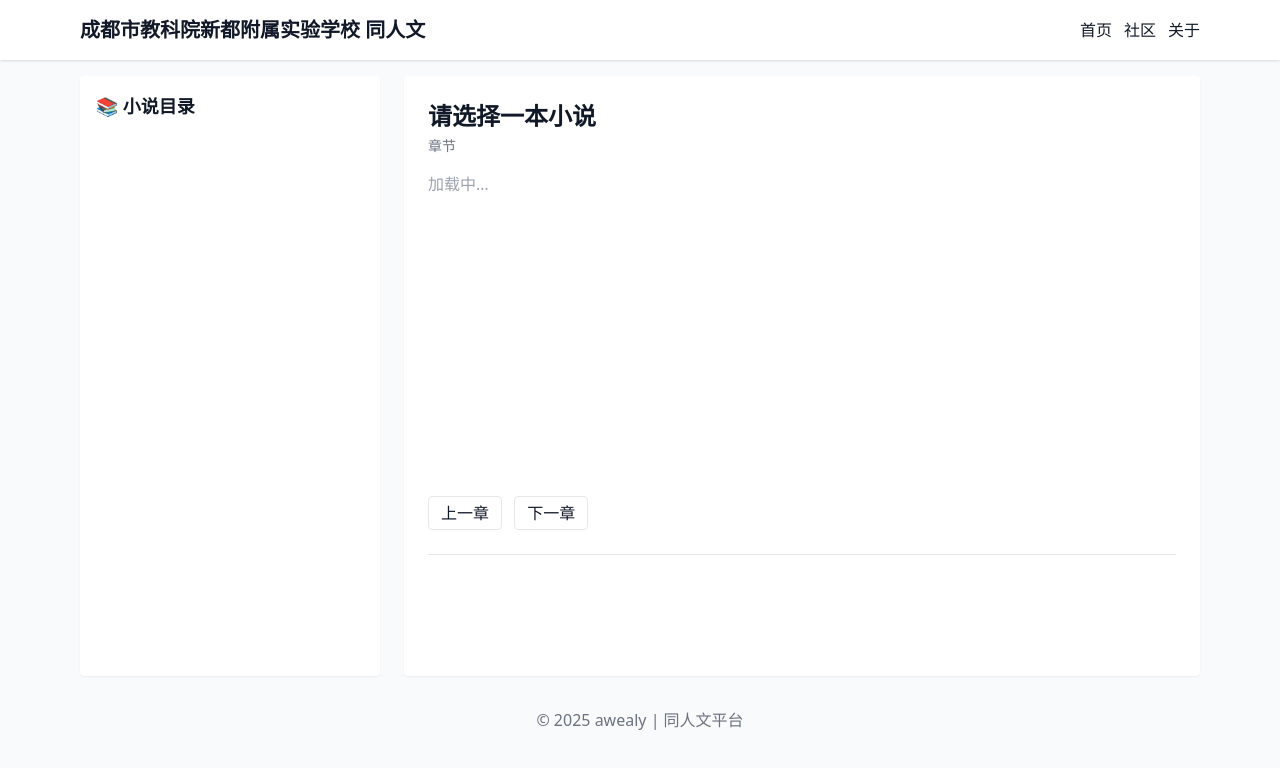
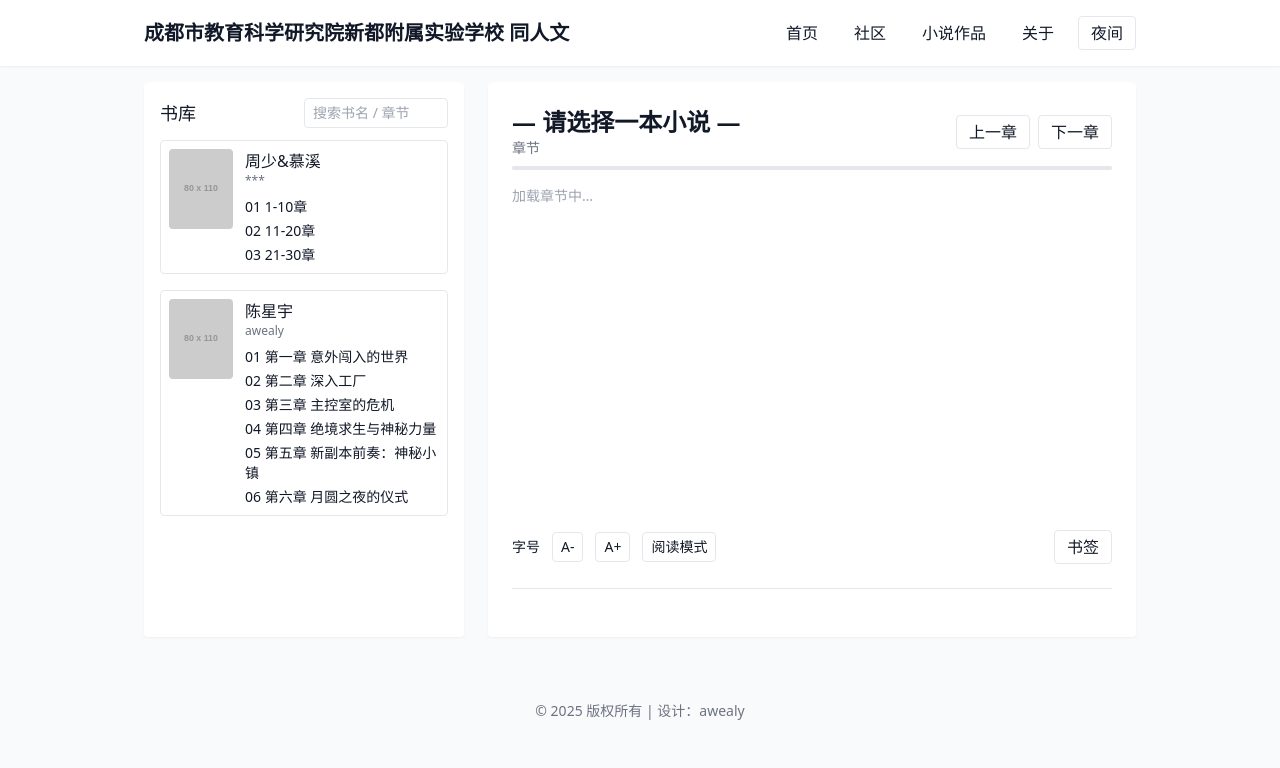
Before and after one commit to awealy/xiaoshuo, a plain HTML site: page index.html in a window 1280 px wide. Drawn offline with nearby package versions, Linux system fonts and the light colour scheme; placeholder pictures from the web are drawn by us.

Commit message:
Update index.html
Signed-off-by: awealy <wangyue_8391@163.com>

```diff
--- a/index.html
+++ b/index.html
@@ -1,57 +1,95 @@
 <!doctype html>
 <html lang="zh-CN">
+  <script src="https://cdn.jsdelivr.net/npm/@supabase/supabase-js@2/dist/supabase.min.js"></script>
+   <script src="assets/comments.js"></script>
 <head>
-  <meta charset="utf-8">
-  <meta name="viewport" content="width=device-width,initial-scale=1">
-  <title>同人文创作与分享平台</title>
+  <meta charset="utf-8" />
+  <meta name="viewport" content="width=device-width,initial-scale=1" />
+  <title>同人文创作与分享平台 — 阅读器</title>
+  <meta name="description" content="学校同人文创作与分享平台 — 现代化 Markdown 驱动的阅读器" />
+
+  <!-- Tailwind via CDN (快速美观) -->
   <script src="https://cdn.tailwindcss.com"></script>
-  <script src="https://cdn.jsdelivr.net/npm/@supabase/supabase-js@2/dist/supabase.min.js"></script>
+
+  <!-- Marked (Markdown 渲染)、highlight.js (代码高亮)、Lunr (可选搜索) -->
   <script src="https://cdn.jsdelivr.net/npm/marked/marked.min.js"></script>
-  <link rel="stylesheet" href="https://cdn.jsdelivr.net/npm/highlight.js@11.8.0/styles/github.min.css">
+  <link rel="stylesheet" href="https://cdn.jsdelivr.net/npm/highlight.js@11.8.0/styles/default.min.css">
   <script src="https://cdn.jsdelivr.net/npm/highlight.js@11.8.0/lib/highlight.min.js"></script>
-  <link rel="stylesheet" href="assets/styles.css">
+  <script src="https://cdn.jsdelivr.net/npm/lunr/lunr.min.js"></script>
+
+  <link rel="stylesheet" href="assets/styles.css" />
 </head>
-
 <body class="bg-gray-50 text-gray-900 antialiased">
-  <header class="bg-white shadow sticky top-0 z-30">
-    <div class="max-w-6xl mx-auto flex justify-between items-center p-4">
-      <a href="/" class="text-xl font-semibold">成都市教科院新都附属实验学校 同人文</a>
-      <nav class="hidden md:flex gap-3">
-        <a href="#" class="hover:text-indigo-600">首页</a>
-        <a href="community.html" class="hover:text-indigo-600">社区</a>
-        <a href="#about" class="hover:text-indigo-600">关于</a>
+  <header class="bg-white shadow-sm sticky top-0 z-30">
+    <div class="mx-auto max-w-5xl p-4 flex items-center justify-between gap-4">
+      <a href="/" class="text-xl font-semibold">成都市教育科学研究院新都附属实验学校 同人文</a>
+      <nav class="hidden md:flex gap-3 items-center">
+        <a href="#" id="nav-home" class="px-3 py-1 rounded hover:bg-gray-100">首页</a>
+        <a href="community.html" class="px-3 py-1 rounded hover:bg-gray-100">社区</a>
+        <a href="#books" class="px-3 py-1 rounded hover:bg-gray-100">小说作品</a>
+        <a href="#about" class="px-3 py-1 rounded hover:bg-gray-100">关于</a>
+        <button id="toggle-theme" class="px-3 py-1 border rounded">夜间</button>
       </nav>
+      <button id="open-menu" class="md:hidden">☰</button>
     </div>
   </header>
 
-  <main class="max-w-6xl mx-auto grid md:grid-cols-[300px,1fr] gap-6 p-4">
-    <!-- 左侧书库 -->
-    <aside id="book-list" class="bg-white rounded p-4 shadow-sm h-[75vh] overflow-y-auto">
-      <h2 class="text-lg font-bold mb-3">📚 小说目录</h2>
-      <div id="books"></div>
+  <main class="mx-auto max-w-5xl p-4 grid grid-cols-1 md:grid-cols-[320px,1fr] gap-6">
+    <!-- 左侧：书目目录 -->
+    <aside id="toc" class="hidden md:block bg-white p-4 rounded shadow-sm">
+      <div class="mb-3 flex items-center justify-between">
+        <h3 class="text-lg font-medium">书库</h3>
+        <input id="search" placeholder="搜索书名 / 章节" class="ml-2 px-2 py-1 border rounded w-36 text-sm" />
+      </div>
+      <div id="books" class="space-y-4 overflow-auto max-h-[60vh]"></div>
     </aside>
 
     <!-- 阅读器 -->
-    <article id="reader" class="bg-white rounded p-6 shadow-sm">
-      <h1 id="book-title" class="text-2xl font-semibold mb-1">请选择一本小说</h1>
-      <p id="chapter-title" class="text-sm text-gray-500 mb-4">章节</p>
-      <div id="content" class="prose max-w-none min-h-[300px] text-gray-800">
-        <p class="text-gray-400">加载中…</p>
-      </div>
-      <div class="flex justify-between items-center mt-6">
+    <article class="bg-white p-6 rounded shadow-sm" id="reader">
+      <div class="mb-2 flex items-center justify-between gap-4">
         <div>
-          <button id="prev" class="px-3 py-1 border rounded">上一章</button>
-          <button id="next" class="px-3 py-1 border rounded ml-2">下一章</button>
+          <h1 id="book-title" class="text-2xl font-semibold">— 请选择一本小说 —</h1>
+          <p id="chapter-title" class="text-sm text-gray-500">章节</p>
+        </div>
+        <div class="flex items-center gap-2">
+          <button id="prev-ch" class="px-3 py-1 border rounded">上一章</button>
+          <button id="next-ch" class="px-3 py-1 border rounded">下一章</button>
         </div>
       </div>
-      <hr class="my-6">
-      <section id="comments" class="mt-4"></section>
+
+
+      <div class="h-1 bg-gray-200 rounded mb-4">
+        <div id="progress" class="h-1 bg-indigo-500 rounded w-0"></div>
+      </div>
+
+      <div class="prose max-w-none" id="content" style="min-height:40vh;">
+        <!-- Markdown 渲染在此 -->
+        <p class="text-sm text-gray-400">加载章节中…</p>
+      </div>
+
+      <div class="mt-6 flex items-center justify-between">
+        <div class="flex items-center gap-3">
+          <label class="text-sm">字号</label>
+          <button class="px-2 py-1 border rounded text-sm" id="dec-font">A-</button>
+          <button class="px-2 py-1 border rounded text-sm" id="inc-font">A+</button>
+          <button class="px-2 py-1 border rounded text-sm" id="toggle-wide">阅读模式</button>
+        </div>
+        <div>
+          <button id="bookmark" class="px-3 py-1 border rounded">书签</button>
+        </div>
+      </div>
+
+      <hr class="my-6" />
+      <section id="comments">
+        <!-- Utterances 评论将插入这里（需配置） -->
+      </section>
     </article>
   </main>
 
-  <footer class="text-center text-gray-500 p-4">© 2025 awealy | 同人文平台</footer>
+  <footer class="mt-8 p-4 text-center text-sm text-gray-500">
+    © 2025 版权所有 | 设计：awealy
+  </footer>
 
   <script src="assets/app.js"></script>
-  <script src="assets/comments.js"></script>
 </body>
 </html>
```
